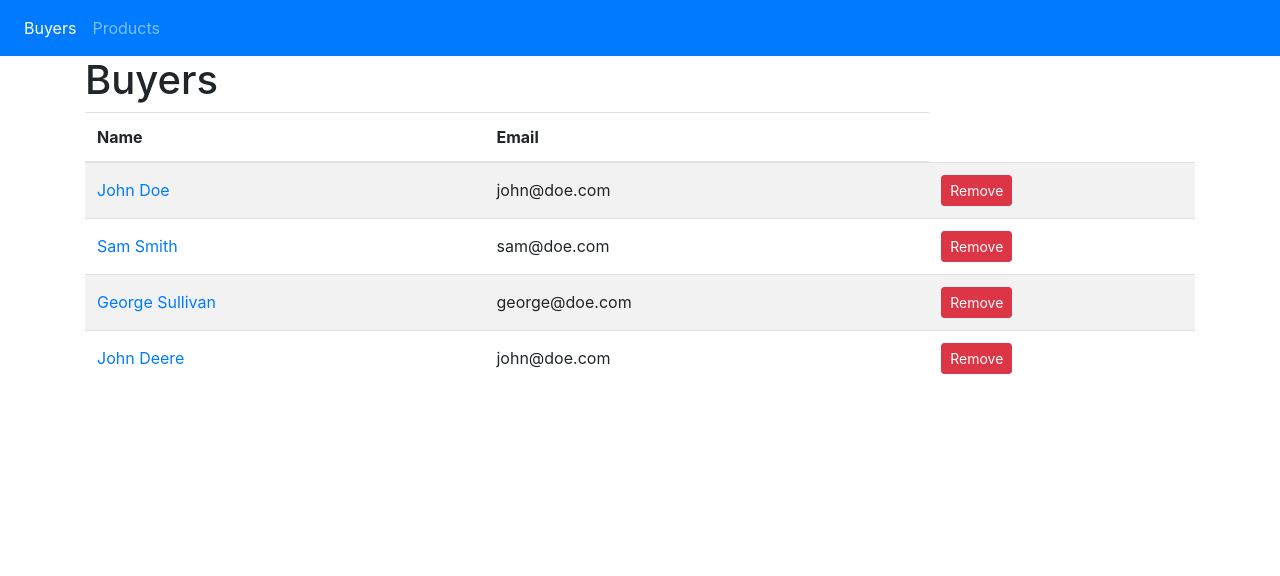
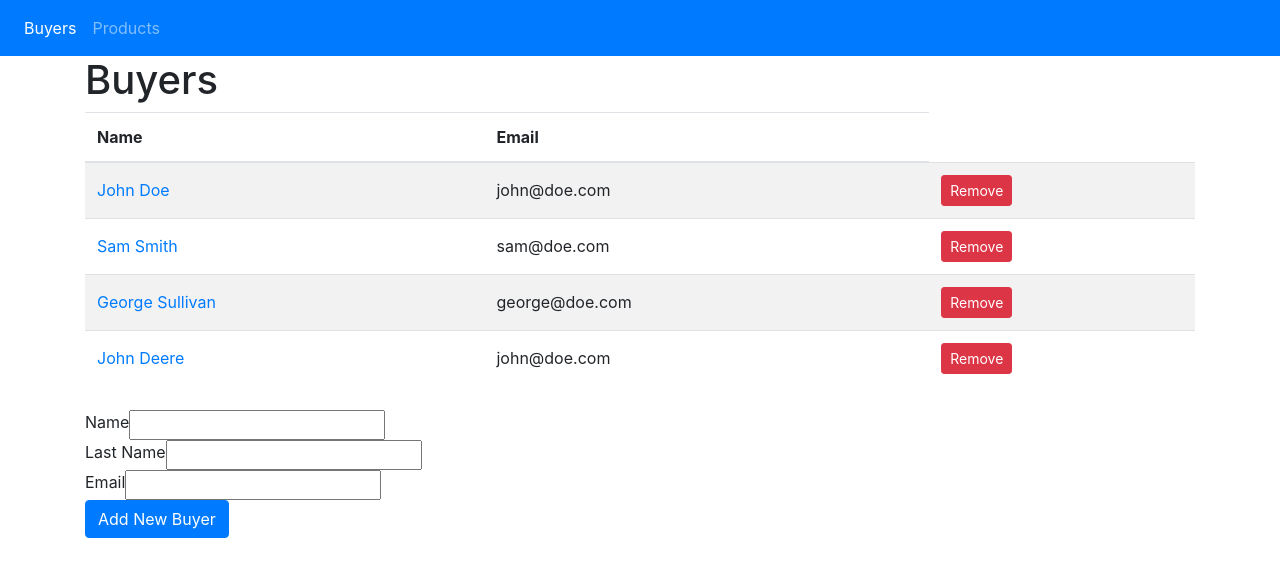
Before and after one commit to yomla/Store, an Angular app: page /buyers in a window 1280 px wide. Shown: the top 576 px of the page. Built offline with nearby package versions, Linux system fonts and the light colour scheme.

Commit message:
Zadatak 3

```diff
--- /dev/null
+++ b/src/app/app-routing.module.ts
@@ -0,0 +1,38 @@
+import { NgModule } from '@angular/core';
+import { CommonModule } from '@angular/common';
+import { RouterModule, Routes } from '@angular/router';
+
+import { BuyersComponent } from './components/buyers/buyers.component';
+import { ProductsComponent } from './components/products/products.component';
+
+const appRoutes: Routes = [
+  {
+     path: '',
+     redirectTo: '/buyers',
+     pathMatch: 'full'
+  },
+
+  { path: 'buyers',
+    component: BuyersComponent,
+
+  },
+  {
+    path: 'products',
+    component: ProductsComponent,
+  }
+];
+
+@NgModule({
+  imports: [
+  	RouterModule.forRoot(
+      appRoutes
+      ),
+    CommonModule
+  ],
+
+  exports: [
+  	RouterModule
+  ],
+  declarations: []
+})
+export class AppRoutingModule { }
--- a/src/app/app.module.ts
+++ b/src/app/app.module.ts
@@ -1,30 +1,13 @@
 import { BrowserModule } from '@angular/platform-browser';
 import { NgModule } from '@angular/core';
-import { RouterModule, Routes } from '@angular/router';
+import { FormsModule } from '@angular/forms';
 
 import { AppComponent } from './app.component';
 import { LayoutComponent } from './components/layout/layout.component';
 import { BuyersComponent } from './components/buyers/buyers.component';
 import { ProductsComponent } from './components/products/products.component';
+import { AppRoutingModule } from './app-routing.module';
 import { BuyersService } from './shared/services/buyers.service';
-
-
-const appRoutes: Routes = [
-  {
-     path: '',
-     redirectTo: '/buyers',
-     pathMatch: 'full'
-  },
-
-  { path: 'buyers',
-    component: BuyersComponent,
-
-  },
-  {
-    path: 'products',
-    component: ProductsComponent,
-  }
-];
 
 
 @NgModule({
@@ -34,14 +17,13 @@ const appRoutes: Routes = [
     BuyersComponent,
     ProductsComponent
   ],
+
   imports: [
-    RouterModule.forRoot(
-      appRoutes
-      ),
     BrowserModule,
+    FormsModule,
+    AppRoutingModule
+  ],
 
-
-  ],
   providers: [BuyersService],
   bootstrap: [AppComponent]
 })
--- a/src/app/components/buyers/buyer.ts
+++ b/src/app/components/buyers/buyer.ts
@@ -2,13 +2,13 @@ import { Product } from '../products/product';
 
 export class Buyer {
 
-	 id: number;
+	 id;
 	 firstName: string;
 	 lastName: string;
 	 email: string;
-	 products: Product = [];
+	 products: Product[];
 
-	constructor(id: number, firstname: string, lastName: string, email: string, products: Product) {
+	constructor(id, firstName: string, lastName: string, email: string, products?) {
 		this.id = id;
 		this.firstName = firstName;
 		this.lastName = lastName;
--- a/src/app/components/buyers/buyers.component.html
+++ b/src/app/components/buyers/buyers.component.html
@@ -19,4 +19,20 @@
     </tr>
   </tbody>
 </table>
-<router-outlet></router-outlet>
+
+<div>
+	<form class="form-group">
+		<div class="input-group col-md-4 pl-0 my-lg-4 my-2">
+			<span class="input-group-addon">Name</span>
+			<input type="text" name="firstName" [(ngModel)]="newBuyer.firstName" />
+
+			<span class="input-group-addon">Last Name</span>
+			<input type="text" name="lastName" [(ngModel)]="newBuyer.lastName" />
+
+			<span class="input-group-addon">Email</span>
+			<input type="text" name="email" [(ngModel)]="newBuyer.email" />
+
+			<button type="button" class="btn btn-primary" (click)="addBuyer(newBuyer)" type="button">
+			Add New Buyer</button>
+		</div>
+	</form>
--- a/src/app/components/buyers/buyers.component.ts
+++ b/src/app/components/buyers/buyers.component.ts
@@ -1,5 +1,6 @@
 import { Component, OnInit } from '@angular/core';
 import { BuyersService } from '../../shared/services/buyers.service';
+import { Buyer } from './buyer';
 
 @Component({
   selector: 'app-buyers',
@@ -8,7 +9,8 @@ import { BuyersService } from '../../shared/services/buyers.service';
 })
 export class BuyersComponent implements OnInit {
 
-  private allBuyers: any[] = [];
+   allBuyers: any[] = [];
+   newBuyer: Buyer = new Buyer('','','','');
 
   constructor(private bayers: BuyersService) {
 
@@ -24,4 +26,9 @@ export class BuyersComponent implements OnInit {
 	this.allBuyers.splice(index,1);
  }
 
+ addBuyer() {
+ 	this.bayers.addBuyers(this.newBuyer);
+ 	this.newBuyer = new Buyer('','','','');
+ }
+
 }
--- a/src/app/shared/services/buyers.service.ts
+++ b/src/app/shared/services/buyers.service.ts
@@ -1,4 +1,5 @@
 import { Injectable } from '@angular/core';
+import { Buyer } from '../../components/buyers/buyer';
 
 @Injectable()
 export class BuyersService {
@@ -43,6 +44,10 @@ export class BuyersService {
 
   }
 
+  public addBuyers(newBuyer) {
+  	this.buyers.push(newBuyer);
+  }
+
 
 
 }
```
